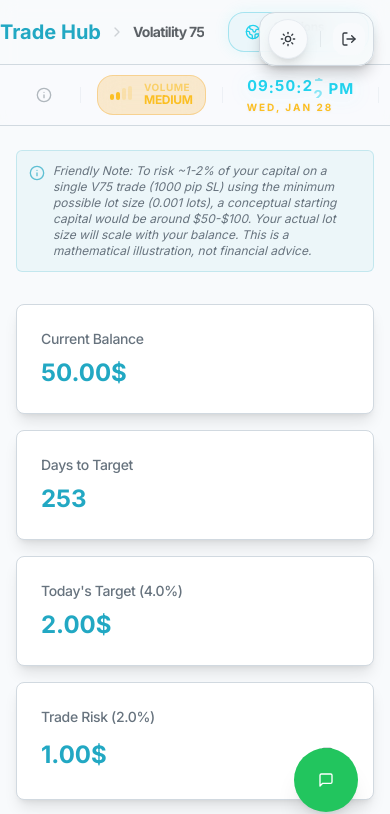
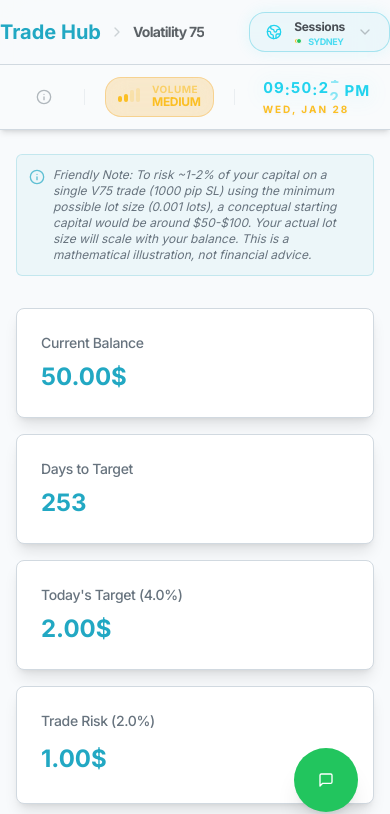
Before and after one commit to antony-tha-king/Market-King, a Next.js app: page /dashboard/volatility75 in a window 390 px wide. Shown: the top 814 px of the page. Built offline with nearby package versions, Linux system fonts and the light colour scheme.

Commit message:
Mobile UX: Sticky dual-row header with integrated utilities

```diff
--- a/src/app/dashboard/layout.tsx
+++ b/src/app/dashboard/layout.tsx
@@ -22,19 +22,9 @@ export default function DashboardLayout({ children }: { children: ReactNode }) {
   const instrumentName = getInstrumentName();
 
   return (
-    <div className="min-h-screen flex flex-col relative overflow-hidden">
-      {/* Floating Utilities for Mobile - Anchored top right for stability */}
-      <div className="lg:hidden fixed top-3 right-4 z-[60] flex items-center gap-2 px-2 py-1.5 rounded-2xl bg-background/80 backdrop-blur-md border shadow-lg shadow-black/20 ring-1 ring-white/5 transition-all active:scale-95">
-        <DarkModeToggle />
-        <div className="h-4 w-[1px] bg-border/50 mx-1" />
-        <Link href="/">
-          <Button variant="outline" size="icon" className="h-8 w-8 rounded-xl border-none hover:bg-red-500/10 hover:text-red-500">
-            <LogOut className="h-4 w-4" />
-          </Button>
-        </Link>
-      </div>
-
-      <header className="sticky top-0 z-40 w-full border-b bg-background/95 backdrop-blur supports-[backdrop-filter]:bg-background/60">
+    <div className="min-h-screen flex flex-col relative overflow-x-hidden">
+      <header className="sticky top-0 z-50 w-full border-b bg-background/95 backdrop-blur-xl shadow-md supports-[backdrop-filter]:bg-background/80">
+        {/* Row 1: Brand & Current Market Navigation */}
         <div className="container flex h-16 items-center justify-between gap-4">
           <div className="flex items-center gap-2 md:gap-4 overflow-hidden shrink-0">
             <Link href="/" className="text-xl md:text-2xl font-bold text-primary font-headline shrink-0">
@@ -44,14 +34,14 @@ export default function DashboardLayout({ children }: { children: ReactNode }) {
             {instrumentName && (
               <div className="flex items-center gap-2 animate-in fade-in slide-in-from-left-2 duration-300">
                 <ChevronRight className="h-4 w-4 text-muted-foreground/30 shrink-0" />
-                <span className="text-sm md:text-lg font-black tracking-tighter text-foreground/80 truncate max-w-[80px] sm:max-w-none">
+                <span className="text-sm md:text-lg font-black tracking-tighter text-foreground/80 truncate max-w-[120px] sm:max-w-none">
                   {instrumentName}
                 </span>
               </div>
             )}
           </div>
 
-          <nav className="flex items-center space-x-2 md:space-x-3 py-1 lg:pr-0 pr-20">
+          <nav className="flex items-center space-x-2 md:space-x-3 py-1">
             <div className="hidden lg:flex items-center gap-3 mr-2">
               <MarketFAQ />
               <VolumeWidget />
@@ -74,19 +64,31 @@ export default function DashboardLayout({ children }: { children: ReactNode }) {
           </nav>
         </div>
 
-        {/* Secondary Navigation bar for Mobile Devices - Optimized Scrollable Strip */}
-        <div className="lg:hidden border-t bg-background/40 overflow-x-auto scrollbar-hide py-2.5">
-          <div className="flex items-center justify-center gap-4 px-6 min-w-max">
+        {/* Row 2: Secondary Stats & Mobile Utilities - Optimized Scrollable Strip */}
+        <div className="lg:hidden border-t bg-background/60 overflow-x-auto scrollbar-hide py-3">
+          <div className="flex items-center justify-center gap-5 px-6 min-w-max">
             <MarketFAQ />
-            <div className="h-4 w-[1px] bg-border/30" />
+            <div className="h-4 w-[1px] bg-border/40" />
             <VolumeWidget />
-            <div className="h-4 w-[1px] bg-border/30" />
+            <div className="h-4 w-[1px] bg-border/40" />
             <ClockWidget />
-            <div className="h-4 w-[1px] bg-border/30" />
+            <div className="h-4 w-[1px] bg-border/40" />
             <TimerWidget />
+
+            {/* Mobile-only utilities integrated into scroll */}
+            <div className="h-4 w-[1px] bg-border/40 ml-1" />
+            <div className="flex items-center gap-3">
+              <DarkModeToggle />
+              <Link href="/">
+                <Button variant="ghost" size="icon" className="h-9 w-9 rounded-xl hover:bg-red-500/10 hover:text-red-500">
+                  <LogOut className="h-4 w-4" />
+                </Button>
+              </Link>
+            </div>
           </div>
         </div>
       </header>
+
       <main className="flex-grow container mx-auto p-4 md:p-8">
         {children}
       </main>
```
